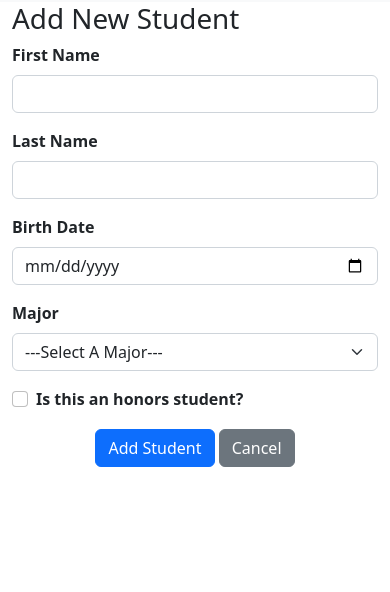
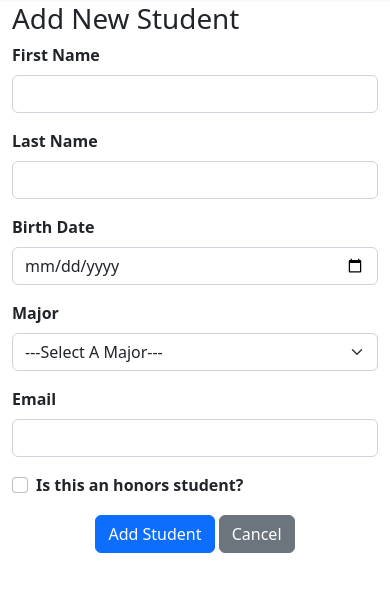
Before and after one commit to adworski/helloWorld, a Flask app: page /student/create in a window 390 px wide. Shown: the part 14-606 px from the top of the page. Run offline with Flask 3, Linux system fonts and the light colour scheme.

Commit message:
trying to fix python anywhere
part 2

```diff
--- a/app.py
+++ b/app.py
@@ -35,6 +35,7 @@ def student_view(student_id):
         flash(f'Student attempting to be viewed could not be found!', 'error')
         return redirect(url_for('student_view_all'))
 
+
 @app.route('/student/create', methods=['GET', 'POST'])
 def student_create():
     if request.method == 'GET':
@@ -46,11 +47,10 @@ def student_create():
         first_name = request.form['first_name']
         last_name = request.form['last_name']
         major_id = request.form['major_id']
-
+        email = request.form['email']
         birth_date = request.form['birth_date']
         is_honors = True if 'is_honors' in request.form else False
-
-        student = Student(first_name=first_name, last_name=last_name, major_id=major_id,
+        student = Student(first_name=first_name, last_name=last_name, major_id=major_id, email=email,
                           birth_date=dt.strptime(birth_date, '%Y-%m-%d'), is_honors=is_honors)
         db.session.add(student)
         db.session.commit()
@@ -82,6 +82,7 @@ def student_edit(student_id):
             student.first_name = request.form['first_name']
             student.last_name = request.form['last_name']
             student.major_id = request.form['major_id']
+            student.email = request.form['email']
             student.birthdate = dt.strptime(request.form['birth_date'], '%Y-%m-%d')
             student.num_credits_completed = request.form['num_credits_completed']
             student.gpa = request.form['gpa']
@@ -95,6 +96,7 @@ def student_edit(student_id):
         return redirect(url_for('student_view_all'))
 
     return redirect(url_for('student_view_all'))
+
 
 @app.route('/student/delete/<int:student_id>')
 def student_delete(student_id):
@@ -120,7 +122,7 @@ if __name__ == '__main__':
         db.create_all()
 
         # Execute only once! Initial loading of available majors
-        """
+'''
         majors = ['Accounting', 'Finance', 'Information Systems', 'International Business', 'Management', \
                     'Operations Management & Business Analytics', 'Supply Chain Management']
         for each_major in majors:
@@ -128,5 +130,7 @@ if __name__ == '__main__':
             amajor = Major(major=each_major)
             db.session.add(amajor)
             db.session.commit()
-        """
-    app.run()
+
+'''
+
+app.run()
--- a/models.py
+++ b/models.py
@@ -13,9 +13,10 @@ class Student(db.Model):
     gpa = db.Column(db.Float, nullable=False)
     is_honors = db.Column(db.Boolean, nullable=False)
 
-    def __init__(self, first_name, last_name, major_id, birth_date, is_honors):
+    def __init__(self, first_name, last_name, email, major_id, birth_date, is_honors):
         self.first_name = first_name
         self.last_name = last_name
+        self.email = email
         self.major_id = major_id
         self.birth_date = birth_date
         self.num_credits_completed = 0
--- a/templates/student_entry.html
+++ b/templates/student_entry.html
@@ -87,7 +87,14 @@
     {% endif %}
   </div>
   {% endif %}
-
+  <div class="col-md-6">
+    <label for="email" class="form-label"><strong>Email</strong></label>
+    {% if action and action in ['create', 'update'] %}
+    <input type="email" class="form-control" id="email" name="email" maxlength="100" value="{{ student['email'] if student else '' }}" required>
+    {% else %}
+        <br>{{ student['email'] }}
+    {% endif %}
+  </div>
   <div class="col-12">
         {% if action and action in ['create', 'update'] %}
     <div class="form-check">
--- a/templates/student_view_all.html
+++ b/templates/student_view_all.html
@@ -25,8 +25,8 @@
 
     <table class="table table-striped">
         <tr>
+            <th>First Name</th>
             <th>Last Name</th>
-			<th>First Name</th>
             <th>Major</th>
             <th>Is Honors?</th>
             <th>Actions</th>
```
Also changed, not shown: templates/base.html (line endings or trailing spaces).
